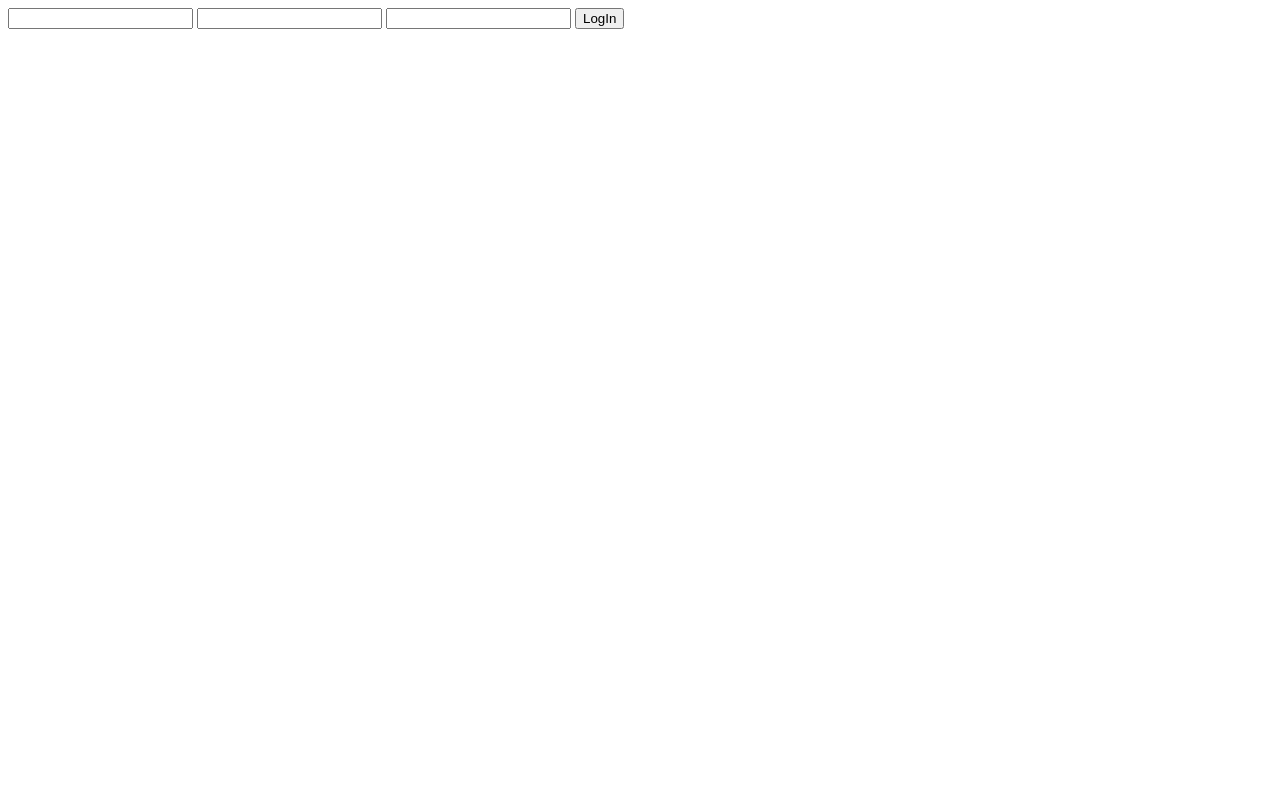
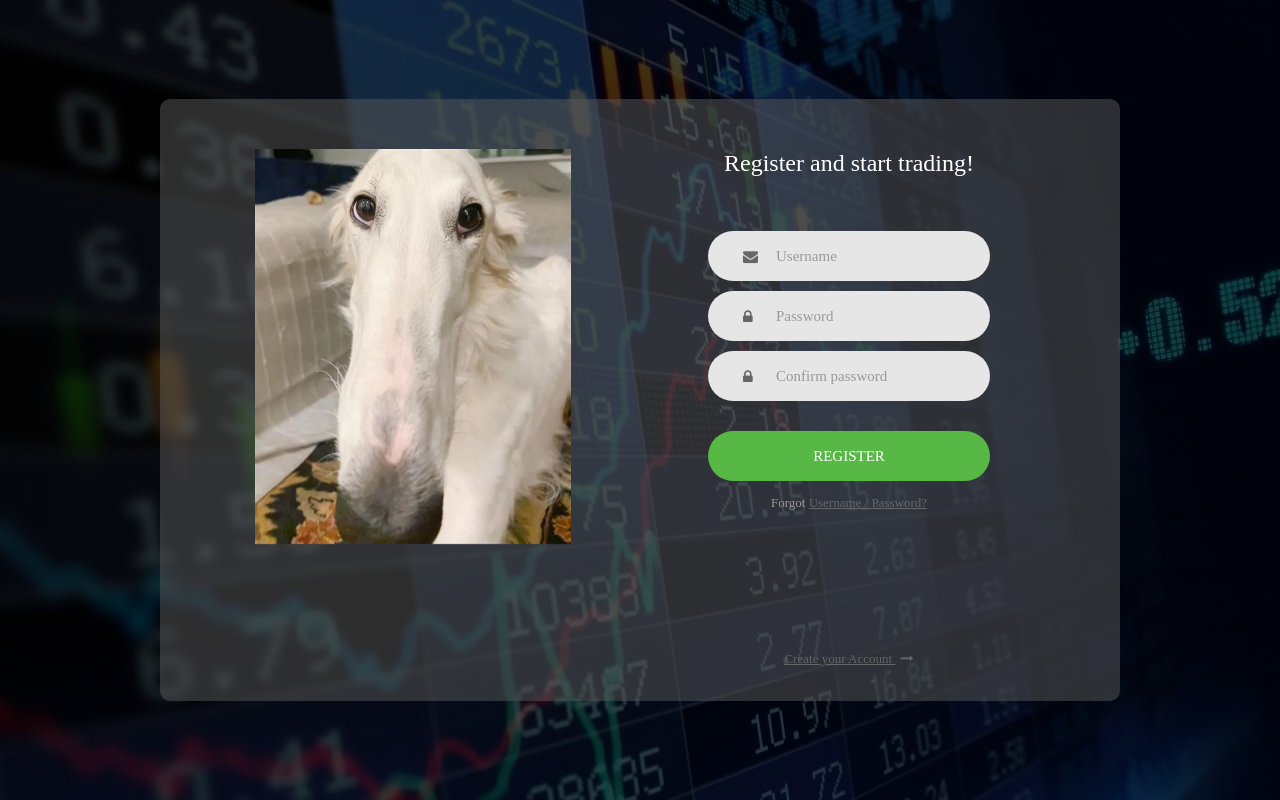
Before and after one commit to net0218game/trading-simulator, a website: page public/register/register.html in a window 1280 px wide. Drawn offline with nearby package versions, Linux system fonts and the light colour scheme.

Commit message:
fixed register function
fixed function, now it makes a row for each new user in the coins table.

```diff
--- a/public/login/login.css
+++ b/public/login/login.css
@@ -189,16 +189,12 @@ iframe {
     justify-content: center;
     align-items: center;
     padding: 15px;
-    background: #9053c7;
-    background: -webkit-linear-gradient(-135deg, #c850c0, #4158d0);
-    background: -o-linear-gradient(-135deg, #c850c0, #4158d0);
-    background: -moz-linear-gradient(-135deg, #c850c0, #4158d0);
-    background: linear-gradient(-135deg, #c850c0, #4158d0)
+    background-image: linear-gradient(rgba(0,0,0,0.75),rgba(0,0,0,0.75)),url(bakcground.png);
 }
 
 .wrap-login100 {
     width: 960px;
-    background: #fff;
+    background: rgba(91, 91, 91, 0.5);
     border-radius: 10px;
     overflow: hidden;
     display: -webkit-box;
@@ -226,7 +222,7 @@ iframe {
 .login100-form-title {
     font-family: Poppins-Bold;
     font-size: 24px;
-    color: #333;
+    color: #ffffff;
     line-height: 1.2;
     text-align: center;
     width: 100%;
--- a/public/register/register.html
+++ b/public/register/register.html
@@ -1,17 +1,65 @@
 <!DOCTYPE html>
 <html lang="en">
 <head>
-    <script src="https://cdnjs.cloudflare.com/ajax/libs/socket.io/4.4.0/socket.io.js"></script>
-    <meta charset="UTF-8">
+    <meta charset="UTF-8"/>
     <title>Register</title>
+    <link rel="stylesheet" href="/login/login.css"/>
+    <link rel="stylesheet" href="/login/login2.css"/>
+    <link rel="stylesheet" href="https://cdnjs.cloudflare.com/ajax/libs/font-awesome/4.7.0/css/font-awesome.min.css">
 </head>
 <body>
-<form action="/registeruser" method="post">
-    <input id="username" name="username">
-    <input id="password" type="password" name="password">
-    <input id="password2" type="password" name="password2">
-    <input type="submit" value="LogIn">
-</form>
-
+<div class="limiter">
+    <div class="container-login100">
+        <div class="wrap-login100">
+            <div class="login100-pic js-tilt" data-tilt=""
+                 style="transform: perspective(300px) rotateX(0deg) rotateY(0deg); will-change: transform;">
+                <img src="/frontend login/dog.png" alt="IMG"/>
+            </div>
+            <form action="/registeruser" method="post">
+                        <span class="login100-form-title">
+                            Register and start trading!
+                        </span>
+                <div class="wrap-input100 validate-input" data-validate="Valid email is required: ex@abc.xyz">
+                    <input class="input100" type="text" name="username" placeholder="Username"/>
+                    <span class="focus-input100"></span>
+                    <span class="symbol-input100">
+                        <i class="fa fa-envelope" aria-hidden="true"></i>
+                    </span>
+                </div>
+                <div class="wrap-input100 validate-input" data-validate="Password is required">
+                    <input class="input100" type="password" name="password" placeholder="Password"/>
+                    <span class="focus-input100"></span>
+                    <span class="symbol-input100">
+                        <i class="fa fa-lock" aria-hidden="true"></i>
+                    </span>
+                </div>
+                <div class="wrap-input100 validate-input" data-validate="Password is required">
+                    <input class="input100" type="password" name="password2" placeholder="Confirm password"/>
+                    <span class="focus-input100"></span>
+                    <span class="symbol-input100">
+                        <i class="fa fa-lock" aria-hidden="true"></i>
+                    </span>
+                </div>
+                <div class="container-login100-form-btn">
+                    <input type="submit" class="login100-form-btn" value="Register"/>
+                </div>
+                <div class="text-center p-t-12">
+                    <span class="txt1">
+                        Forgot
+                    </span>
+                    <a class="txt2" href="#">
+                        Username / Password?
+                    </a>
+                </div>
+                <div class="text-center p-t-136">
+                    <a class="txt2" href="/register">
+                        Create your Account
+                        <i class="fa fa-long-arrow-right m-l-5" aria-hidden="true"></i>
+                    </a>
+                </div>
+            </form>
+        </div>
+    </div>
+</div>
 </body>
 </html>
```
Also changed, not shown: public/login/login.html (+2 -2 lines), server.js (+49 -24 lines), public/login/bakcground.png (added).
